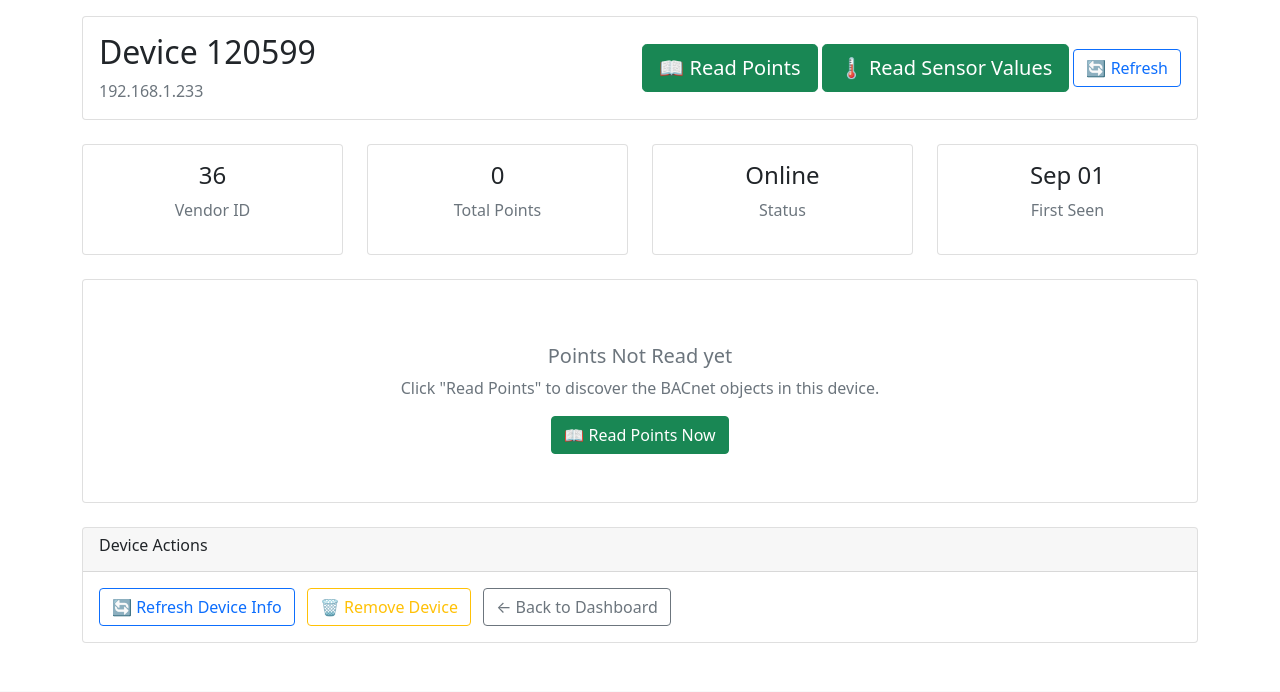
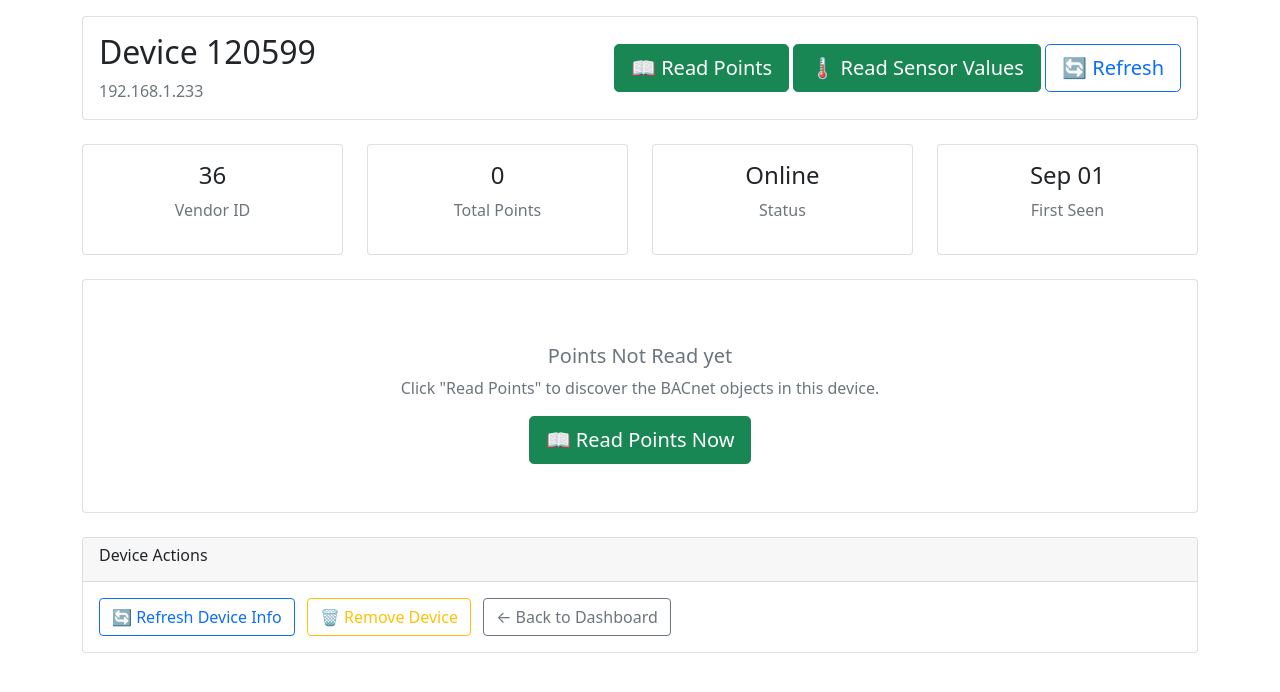
Before and after one commit to MarkHash/BACnet_django, a Django app: page /device/120599/ in a window 1280 px wide. Shown: the part 104-796 px from the top of the page. Run offline with Django 5.2, Linux system fonts and the light colour scheme; data comes from the database, SQL or seed files in the repository; both versions use the stored data as it was after the commit.

Commit message:
fixed button sizes on html files

```diff
--- a/discovery/templates/discovery/dashboard.html
+++ b/discovery/templates/discovery/dashboard.html
@@ -15,7 +15,7 @@
         <div class="card card-stats">
             <div class="card-body text-center">
                 <h3 class="card-title">{{ total_devices }}</h3>
-                <p class="card-text">TOtal Devices</p>
+                <p class="card-text">Total Devices</p>
             </div>
         </div>
     </div>
@@ -38,7 +38,7 @@
     <div class="col-md-3">
         <div class="card text-white bg-warning">
             <div class="card-body text-center">
-                <h3 class="card-title" id="offline-count">{{ total_devices|add:"-"|add:online_devices }}</h3>
+                <h3 class="card-title" id="offline-count">{{ offline_devices }}</h3>
                 <p class="card-text">Offline Devices</p>
             </div>
         </div>
--- a/discovery/templates/discovery/device_detail.html
+++ b/discovery/templates/discovery/device_detail.html
@@ -24,15 +24,15 @@
                         <p class="text-muted mb-0">{{ device.address }}</p>
                     </div>
                     <div class="text-end">
-                        <button id="read-points-btn" class="btn btn-success btn-lg">
+                        <button id="read-points-btn" class="btn btn-success btn-lg" data-device-id="{{ device.device_id }}">
                             <span class="spinner-border spinner-border-sm d-none" role="status"></span>
                             📖 Read Points
                         </button>
-                        <button id="read-values-btn" class="btn btn-success btn-lg" data-device-id="{{ device.device_id}}">
+                        <button id="read-values-btn" class="btn btn-success btn-lg" data-device-id="{{ device.device_id }}">
                             <span class="spinner-border spinner-border-sm d-none" role="status"></span>
                             🌡️ Read Sensor Values
                         </button>
-                        <button id="refresh-values-btn" class="btn btn-outline-primary" data-device-id="{{ device.device_id }}">
+                        <button id="refresh-values-btn" class="btn btn-outline-primary btn-lg" data-device-id="{{ device.device_id }}">
                             🔄 Refresh
                         </button>
                     </div>
@@ -248,7 +248,7 @@
                         </div>
                         <h5 class="text-muted">Points Not Read yet</h5>
                         <p class="text-muted">Click "Read Points" to discover the BACnet objects in this device.</p>
-                        <button class="btn btn-success btn-ln" onclick="document.getElementById('read-points-btn').click()">
+                        <button class="btn btn-success btn-lg" onclick="document.getElementById('read-points-btn').click()">
                             📖 Read Points Now
                         </button>
                     {% endif %}
--- a/discovery/views.py
+++ b/discovery/views.py
@@ -67,6 +67,7 @@ def dashboard(request):
         "devices": devices,
         "total_devices": devices.count(),
         "online_devices": devices.filter(is_online=True).count(),
+        "offline_devices": devices.filter(is_online=False).count(),
         "total_points": BACnetPoint.objects.count(),
     }
     return render(request, "discovery/dashboard.html", context)
@@ -75,6 +76,15 @@ def dashboard(request):
 def device_detail(request, device_id):
     device = get_object_or_404(BACnetDevice, device_id=device_id)
     points = device.points.all().order_by("object_type", "instance_number")
+
+    try:
+        client = ensure_bacnet_client()
+        if client and points.exists():
+            client.read_all_point_values(device.device_id)
+            logger.debug(f"Triggered point value reading for device {device.device_id}")
+
+    except Exception as e:
+        logger.error(f"Error triggering point value reading: {e}")
 
     points_by_type = {}
     for point in points:
```
Also changed, not shown: db.sqlite3.
